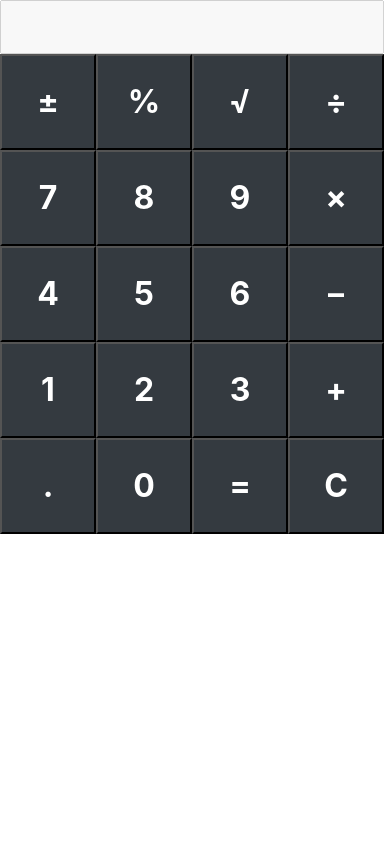
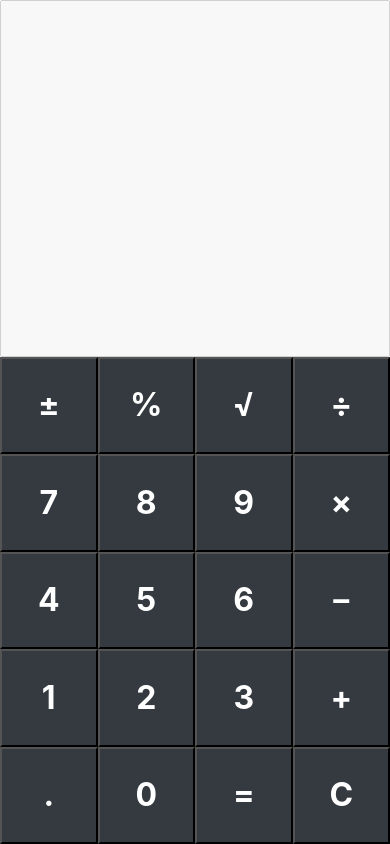
Before and after one commit to njang/calculator, a plain HTML site: page index.html in a window 390 px wide. Drawn offline with nearby package versions, Linux system fonts and the light colour scheme.

Commit message:
Enable responsive styling for mobile

```diff
--- a/style.css
+++ b/style.css
@@ -13,3 +13,15 @@ input {
 button:focus {
   outline: none !important;
 }
+
+@media (max-width: 1080px) {
+	button {
+		width: 25vw;
+		height: 25vw;
+	}
+
+	input {
+		width: 100vw;
+		height: calc(100vh - 125vw);
+	}
+}
```
